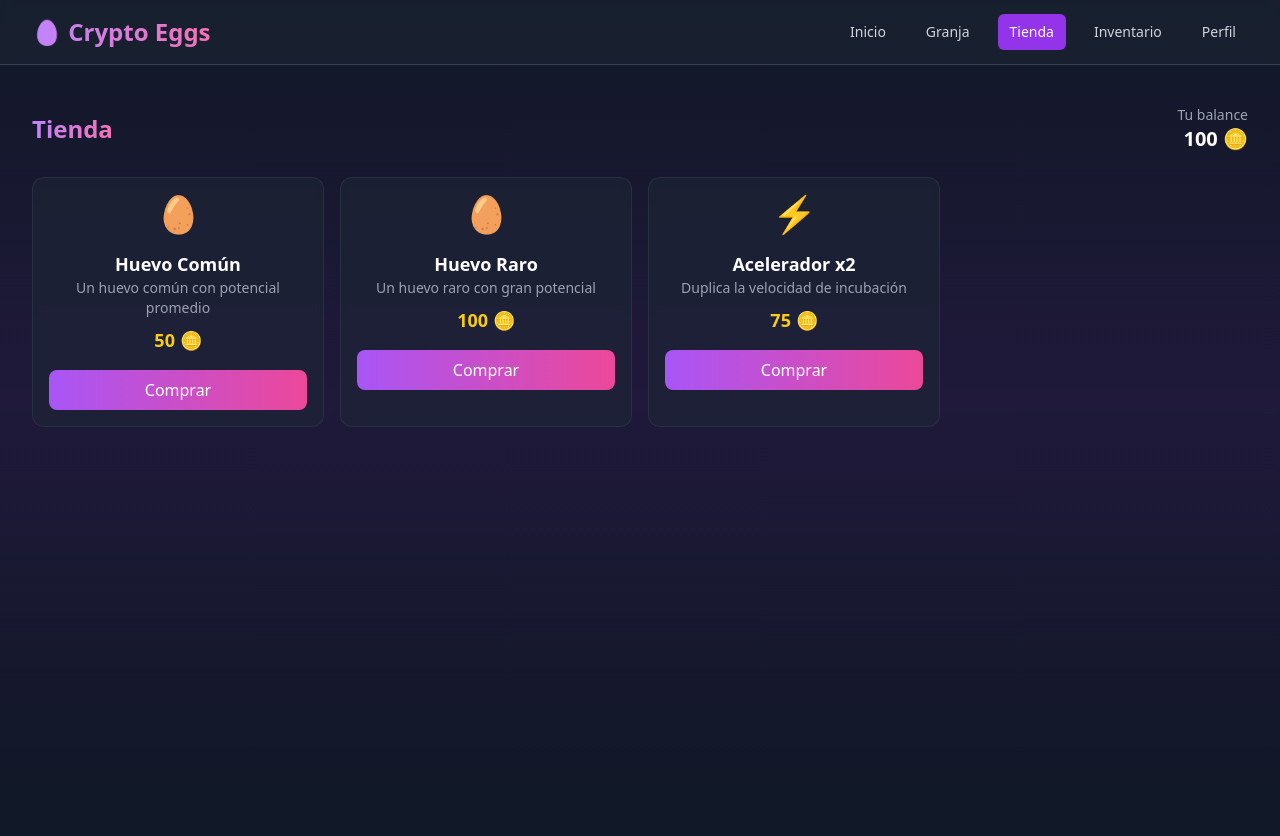
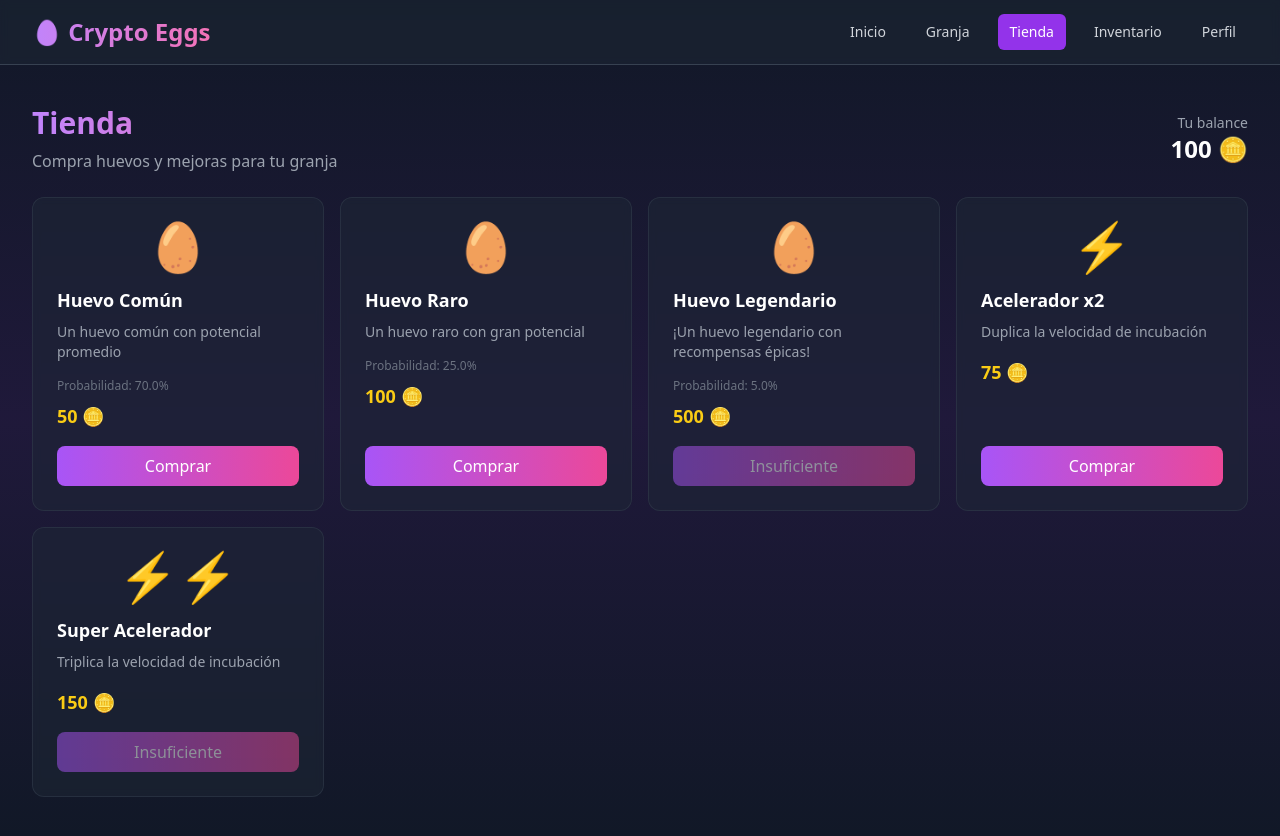
Before and after one commit to zarsava33/crypto-eggs, a React (Vite) app: page /#/shop in a window 1280 px wide. Before the commit the page ends 800 px from the top, so only its background shows below. Built offline with nearby package versions, Linux system fonts and the light colour scheme.

Commit message:
feat: Mejorar jugabilidad y agregar sistema de soporte

```diff
--- a/package.json
+++ b/package.json
@@ -30,6 +30,7 @@
     "@prisma/client": "^5.10.2",
     "@types/bcryptjs": "^2.4.6",
     "bcryptjs": "^3.0.2",
+    "framer-motion": "^12.4.7",
     "i18next": "^24.2.2",
     "i18next-browser-languagedetector": "^8.0.4",
     "lucide-react": "^0.358.0",
--- a/src/App.tsx
+++ b/src/App.tsx
@@ -5,9 +5,11 @@ import { Shop } from './components/Shop';
 import { Inventory } from './components/Inventory';
 import { ProfileSection } from './sections/ProfileSection';
 import { GameProvider } from './contexts/GameContext';
+import { ErrorProvider } from './contexts/ErrorContext';
 
 function App() {
   return (
+    <ErrorProvider>
       <GameProvider>
         <Router>
           <MainLayout>
@@ -21,6 +23,7 @@ function App() {
           </MainLayout>
         </Router>
       </GameProvider>
+    </ErrorProvider>
   );
 }
 
--- a/src/components/Shop.tsx
+++ b/src/components/Shop.tsx
@@ -1,4 +1,6 @@
 import { useGame } from '../contexts/GameContext';
+import { useError } from '../contexts/ErrorContext';
+import { motion } from 'framer-motion';
 
 const shopItems = [
   {
@@ -10,7 +12,8 @@ const shopItems = [
     rarity: 'common',
     image: '🥚',
     incubationDays: 1,
-    value: 100
+    value: 100,
+    chance: 0.7
   },
   {
     id: 'egg2',
@@ -21,7 +24,20 @@ const shopItems = [
     rarity: 'rare',
     image: '🥚',
     incubationDays: 2,
-    value: 250
+    value: 250,
+    chance: 0.25
+  },
+  {
+    id: 'egg3',
+    name: 'Huevo Legendario',
+    description: '¡Un huevo legendario con recompensas épicas!',
+    price: 500,
+    type: 'egg' as const,
+    rarity: 'legendary',
+    image: '🥚',
+    incubationDays: 3,
+    value: 1000,
+    chance: 0.05
   },
   {
     id: 'booster1',
@@ -32,50 +48,112 @@ const shopItems = [
     duration: 3600,
     multiplier: 2,
     image: '⚡'
+  },
+  {
+    id: 'booster2',
+    name: 'Super Acelerador',
+    description: 'Triplica la velocidad de incubación',
+    price: 150,
+    type: 'booster' as const,
+    duration: 3600,
+    multiplier: 3,
+    image: '⚡⚡'
   }
 ];
 
+const container = {
+  hidden: { opacity: 0 },
+  show: {
+    opacity: 1,
+    transition: {
+      staggerChildren: 0.1
+    }
+  }
+};
+
+const item = {
+  hidden: { y: 20, opacity: 0 },
+  show: { y: 0, opacity: 1 }
+};
+
 export function Shop() {
   const { state, actions } = useGame();
+  const { reportError } = useError();
+
+  const handlePurchase = async (item: typeof shopItems[0]) => {
+    try {
+      if (state.money < item.price) {
+        throw new Error('No tienes suficientes monedas para esta compra');
+      }
+
+      if (item.type === 'egg') {
+        await actions.buyEgg(item);
+      } else {
+        await actions.buyBooster(item);
+      }
+    } catch (error) {
+      reportError(error as Error, 'Compra en tienda');
+    }
+  };
 
   return (
     <div className="container mx-auto p-4">
       <div className="flex justify-between items-center mb-6">
-        <h1 className="text-2xl font-bold gradient-text">Tienda</h1>
-        <div className="text-right">
+        <div>
+          <h1 className="text-3xl font-bold gradient-text mb-2">Tienda</h1>
+          <p className="text-gray-400">Compra huevos y mejoras para tu granja</p>
+        </div>
+        <motion.div
+          className="text-right"
+          initial={{ scale: 1 }}
+          whileHover={{ scale: 1.05 }}
+        >
           <p className="text-sm text-gray-400">Tu balance</p>
-          <p className="text-xl font-bold text-white">{state.money} 🪙</p>
-        </div>
+          <p className="text-2xl font-bold text-white">{state.money} 🪙</p>
+        </motion.div>
       </div>
 
-      <div className="grid grid-cols-1 sm:grid-cols-2 lg:grid-cols-3 xl:grid-cols-4 gap-4">
+      <motion.div
+        className="grid grid-cols-1 sm:grid-cols-2 lg:grid-cols-3 xl:grid-cols-4 gap-4"
+        variants={container}
+        initial="hidden"
+        animate="show"
+      >
         {shopItems.map((item) => (
-          <div
+          <motion.div
             key={item.id}
-            className="bg-gray-800/50 backdrop-blur-sm rounded-xl border border-gray-700/50 p-4 hover:border-purple-500/50 transition-all duration-300"
+            variants={item}
+            whileHover={{ scale: 1.02 }}
+            className="glass-card p-6 flex flex-col justify-between"
           >
-            <div className="flex flex-col items-center space-y-4">
-              <div className="text-4xl">{item.image}</div>
-              <div className="text-center">
-                <h3 className="text-lg font-semibold text-white">{item.name}</h3>
-                <p className="text-sm text-gray-400">{item.description}</p>
-                <p className="text-lg font-bold text-yellow-400 mt-2">{item.price} 🪙</p>
+            <div>
+              <div className="text-5xl mb-4 flex justify-center">
+                {item.image}
               </div>
+              <h3 className="text-lg font-semibold text-white mb-2">{item.name}</h3>
+              <p className="text-sm text-gray-400 mb-4">{item.description}</p>
+              {'chance' in item && (
+                <p className="text-xs text-gray-500 mb-2">
+                  Probabilidad: {(item.chance * 100).toFixed(1)}%
+                </p>
+              )}
+              <p className="text-lg font-bold text-yellow-400">{item.price} 🪙</p>
+            </div>
+
             <button
-                onClick={() => item.type === 'egg' ? actions.buyEgg(item) : actions.buyBooster(item)}
+              onClick={() => handlePurchase(item)}
               disabled={state.money < item.price}
-                className={`w-full px-4 py-2 rounded-lg font-medium transition-all duration-300 ${
+              className={`w-full mt-4 game-button ${
                 state.money >= item.price
-                    ? 'bg-gradient-to-r from-purple-500 to-pink-500 text-white hover:opacity-90'
-                    : 'bg-gray-700 text-gray-400 cursor-not-allowed'
+                  ? 'hover:scale-105'
+                  : 'opacity-50 cursor-not-allowed'
               }`}
             >
               {state.money >= item.price ? 'Comprar' : 'Insuficiente'}
             </button>
-            </div>
-          </div>
+          </motion.div>
         ))}
-      </div>
+      </motion.div>
     </div>
   );
 }
--- /dev/null
+++ b/src/contexts/ErrorContext.tsx
@@ -0,0 +1,70 @@
+import React, { createContext, useContext, useState, ReactNode } from 'react';
+
+interface ErrorContextType {
+  error: Error | null;
+  reportError: (error: Error, context?: string) => void;
+  clearError: () => void;
+  contactSupport: (message: string) => Promise<void>;
+}
+
+const ErrorContext = createContext<ErrorContextType | null>(null);
+
+interface ErrorProviderProps {
+  children: ReactNode;
+}
+
+export function ErrorProvider({ children }: ErrorProviderProps) {
+  const [error, setError] = useState<Error | null>(null);
+
+  const reportError = (error: Error, context?: string) => {
+    console.error(`Error en ${context || 'la aplicación'}:`, error);
+    setError(error);
+    // Aquí podríamos enviar el error a un servicio de monitoreo
+  };
+
+  const clearError = () => {
+    setError(null);
+  };
+
+  const contactSupport = async (message: string) => {
+    // Simular envío a soporte técnico
+    console.log('Mensaje enviado a soporte:', message);
+    // Aquí podríamos integrar con un sistema real de tickets
+  };
+
+  return (
+    <ErrorContext.Provider value={{ error, reportError, clearError, contactSupport }}>
+      {error ? (
+        <div className="fixed inset-0 bg-black/50 backdrop-blur-sm flex items-center justify-center z-50">
+          <div className="bg-gray-800 p-6 rounded-xl border border-purple-500/50 max-w-md w-full mx-4">
+            <h2 className="text-xl font-bold text-red-400 mb-4">¡Ups! Algo salió mal</h2>
+            <p className="text-gray-300 mb-4">{error.message}</p>
+            <div className="flex gap-4">
+              <button
+                onClick={clearError}
+                className="flex-1 px-4 py-2 bg-purple-500 hover:bg-purple-600 rounded-lg transition-colors"
+              >
+                Continuar
+              </button>
+              <button
+                onClick={() => contactSupport(error.message)}
+                className="flex-1 px-4 py-2 bg-gray-700 hover:bg-gray-600 rounded-lg transition-colors"
+              >
+                Contactar Soporte
+              </button>
+            </div>
+          </div>
+        </div>
+      ) : null}
+      {children}
+    </ErrorContext.Provider>
+  );
+}
+
+export function useError() {
+  const context = useContext(ErrorContext);
+  if (!context) {
+    throw new Error('useError debe usarse dentro de un ErrorProvider');
+  }
+  return context;
+}
```
Also changed, not shown: 1 other file (tests, documents, lock files or other folders). Lines whose indentation alone changed are shown as unchanged.
